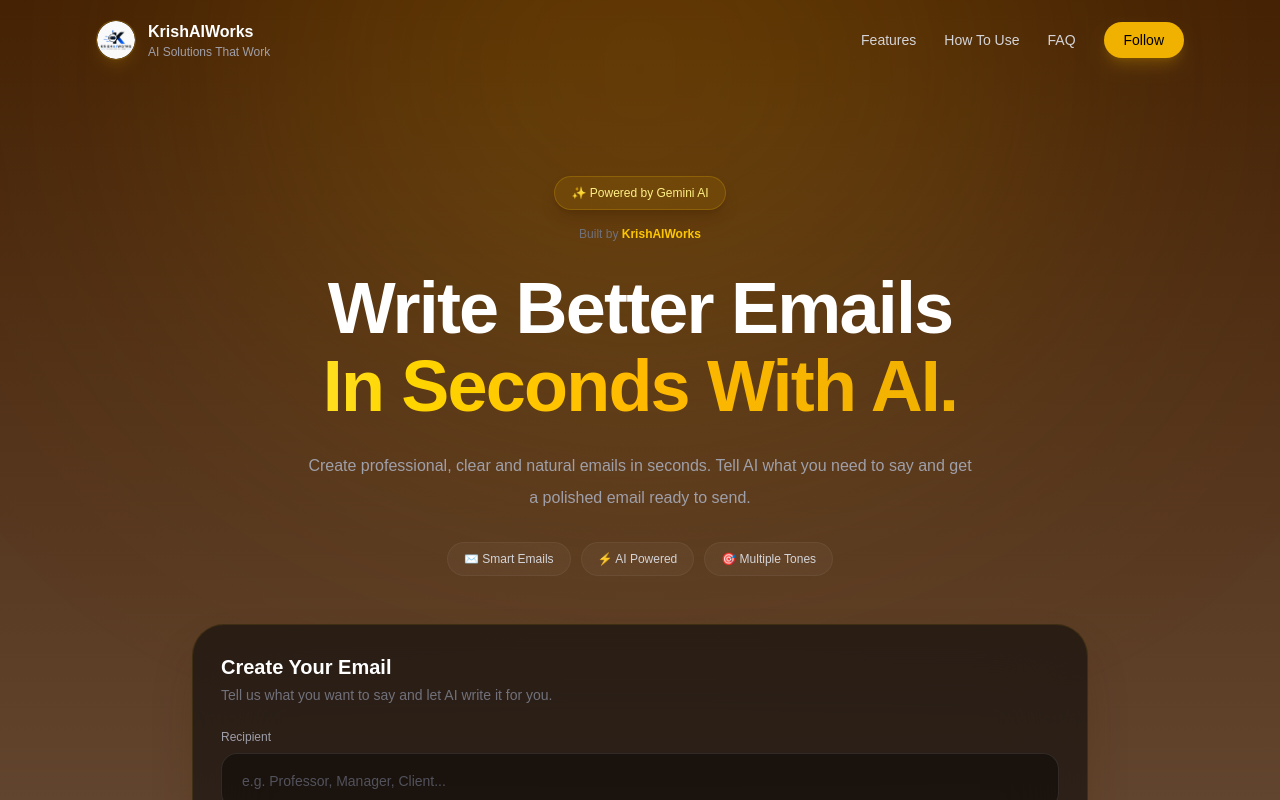
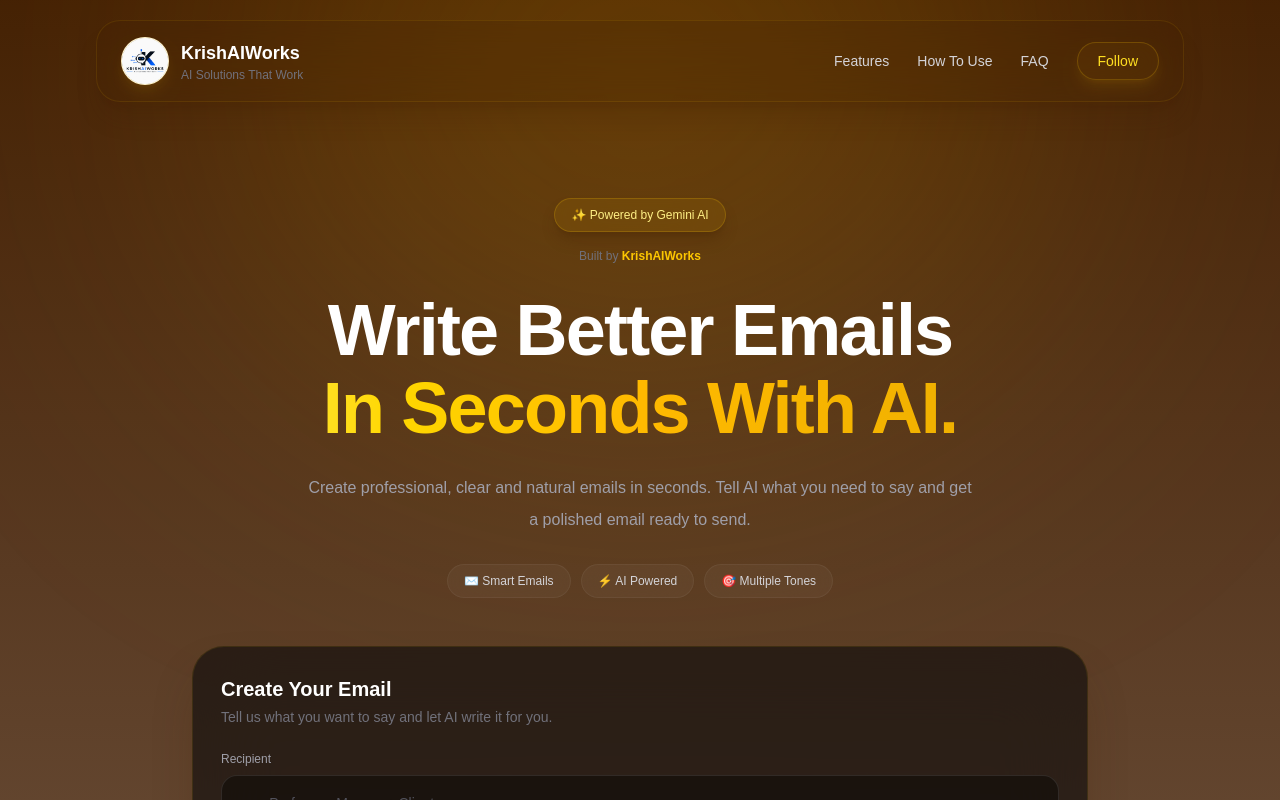
Before and after one commit to selfindependentkartik8-alt/ai-email-writer, a Next.js app: page / in a window 1280 px wide. Shown: the top 800 px of the page. Built offline with nearby package versions, Linux system fonts and the light colour scheme.

Commit message:
polish email writer navbar

```diff
--- a/app/page.tsx
+++ b/app/page.tsx
@@ -80,70 +80,68 @@
       {/* ================================================= */}
       {/* NAVBAR */}
       {/* ================================================= */}
+<nav className="relative z-20 mx-auto w-full max-w-6xl px-5 pt-5 sm:px-8">
 
-      <nav className="relative z-20 mx-auto flex w-full max-w-6xl items-center justify-between px-5 py-5 sm:px-8">
+  <div className="flex items-center justify-between rounded-3xl border border-yellow-400/10 bg-yellow-950/20 px-5 py-4 shadow-xl shadow-yellow-950/20 backdrop-blur-xl sm:px-6">
 
+    {/* Logo + Brand */}
     <div className="flex items-center gap-3">
 
-          <div className="flex h-10 w-10 items-center justify-center overflow-hidden rounded-full border border-yellow-400/20 bg-white/5 shadow-lg shadow-yellow-500/10 backdrop-blur-xl">
-
+      <div className="flex h-12 w-12 shrink-0 items-center justify-center overflow-hidden rounded-full border border-yellow-400/20 bg-white shadow-lg shadow-yellow-500/10">
         <img
           src="/logo.png"
           alt="KrishAIWorks"
           className="h-full w-full rounded-full object-cover"
         />
-
       </div>
 
       <div>
-
-            <h2 className="text-sm font-bold text-white sm:text-base">
+        <h2 className="text-base font-bold text-white sm:text-lg">
           KrishAIWorks
         </h2>
 
-            <p className="text-[10px] text-zinc-400 sm:text-xs">
+        <p className="text-[10px] text-zinc-500 sm:text-xs">
           AI Solutions That Work
         </p>
-
       </div>
 
     </div>
 
+    {/* Desktop */}
     <div className="hidden items-center gap-7 text-sm text-zinc-300 md:flex">
 
-          <a
-            href="#features"
-            className="transition hover:text-yellow-300"
-          >
+      <a href="#features" className="transition hover:text-yellow-300">
         Features
       </a>
 
-          <a
-            href="#how"
-            className="transition hover:text-yellow-300"
-          >
+      <a href="#how" className="transition hover:text-yellow-300">
         How To Use
       </a>
 
-          <a
-            href="#faq"
-            className="transition hover:text-yellow-300"
-          >
+      <a href="#faq" className="transition hover:text-yellow-300">
         FAQ
       </a>
 
       <a
-            href="#"
-            className="rounded-full bg-yellow-500 px-5 py-2 font-medium text-black shadow-lg shadow-yellow-500/20 transition hover:bg-yellow-400"
+        href="https://instagram.com/KrishAIWorks"
+        target="_blank"
+        rel="noopener noreferrer"
+        className="rounded-full border border-yellow-400/20 bg-yellow-500/5 px-5 py-2 font-medium text-yellow-300 shadow-lg shadow-yellow-500/10 transition hover:bg-yellow-500/10"
       >
         Follow
       </a>
 
     </div>
 
-        <button className="rounded-full border border-white/10 bg-white/5 px-4 py-2 text-xs text-zinc-300 md:hidden">
+    {/* Mobile */}
+    <button
+      type="button"
+      className="rounded-full border border-yellow-400/20 bg-yellow-500/5 px-5 py-2 text-xs text-yellow-300 transition hover:bg-yellow-500/10 md:hidden"
+    >
       Menu
     </button>
+
+  </div>
 
 </nav>
 
```
Lines whose indentation alone changed are shown as unchanged.
